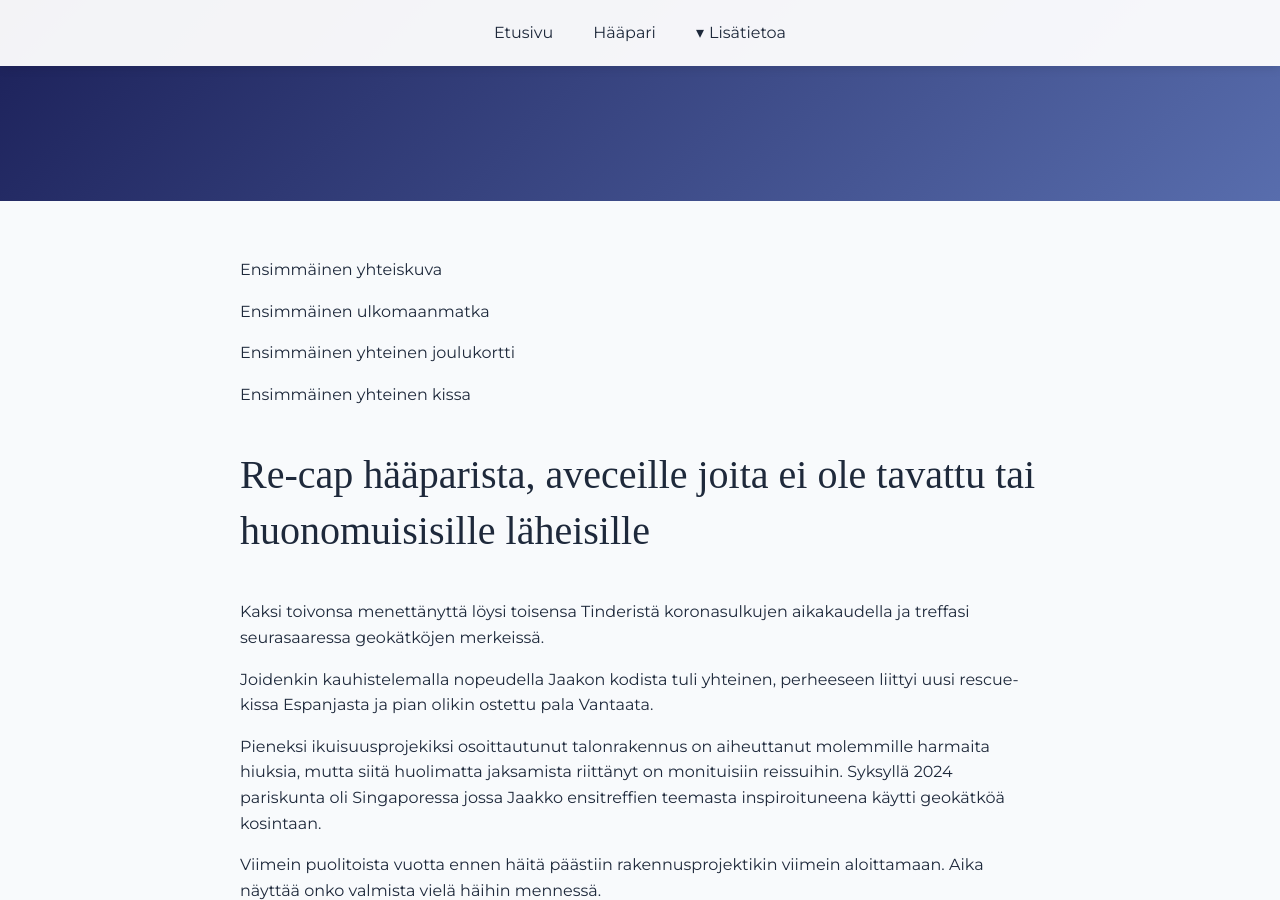
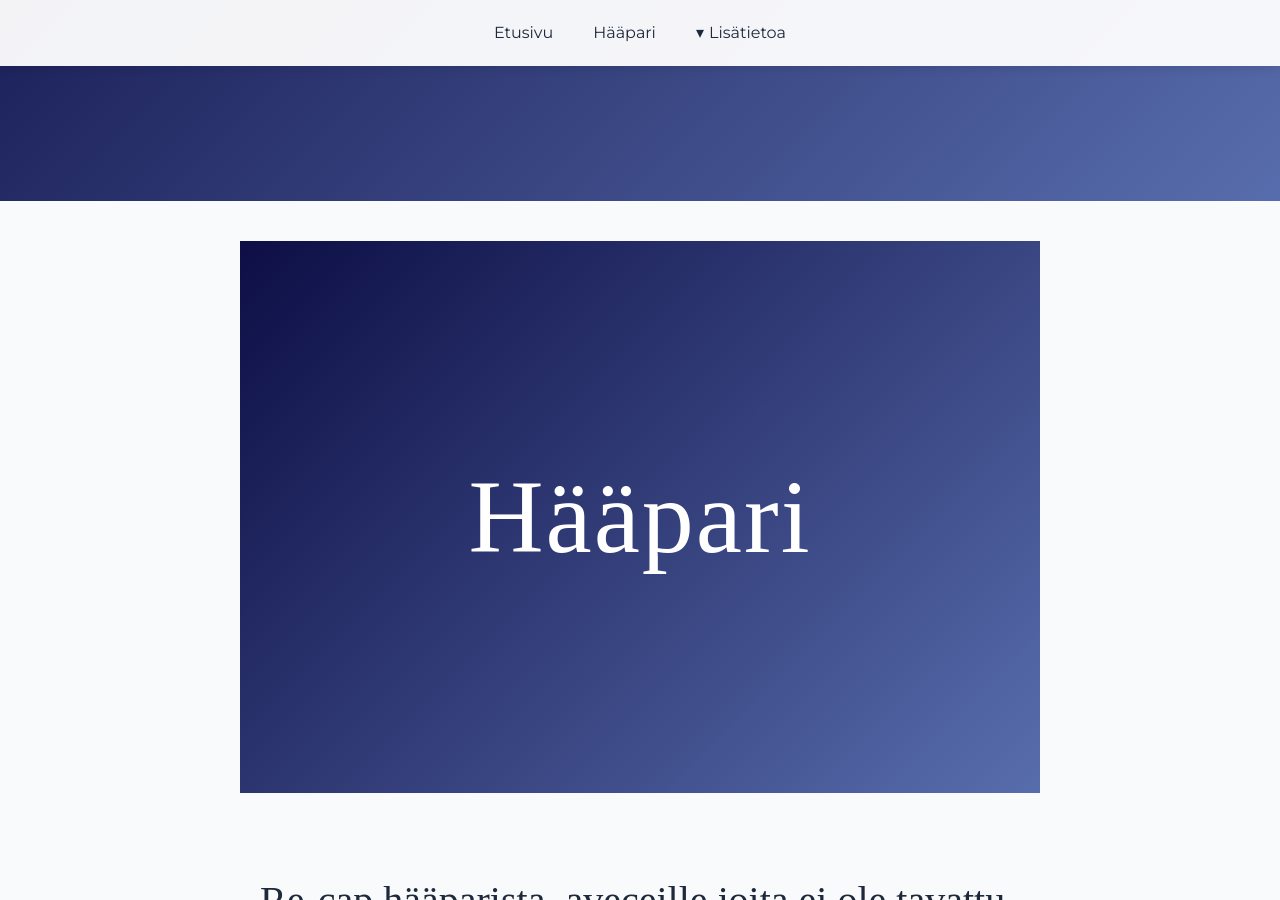
Before and after one commit to rapusirkus/rapusirkus.github.io, a Jekyll site: the page built from haapari/index.md, in a window 1280 px wide and 900 px high, scrolled down 351 px. Built offline with Jekyll 4.4.1, drawn with Linux system fonts in a browser that asks for light colours; some web fonts are replaced; some of the changed text lies outside the part shown.

```diff
--- a/hääpari/index.md
+++ b/haapari/index.md
@@ -1,16 +1,8 @@
 ---
-layout: default
+layout: page
 title: Hääpari
 hero_title: "Hääpari"
 ---
-
-Ensimmäinen yhteiskuva
-
-Ensimmäinen ulkomaanmatka
-
-Ensimmäinen yhteinen joulukortti
-
-Ensimmäinen yhteinen kissa
 
 ### Re-cap hääparista, aveceille joita ei ole tavattu tai huonomuisisille läheisille
 
@@ -21,12 +13,6 @@ Joidenkin kauhistelemalla nopeudella Jaakon kodista tuli yhteinen, perheeseen li
 Pieneksi ikuisuusprojekiksi osoittautunut talonrakennus on aiheuttanut molemmille harmaita hiuksia, mutta siitä huolimatta jaksamista riittänyt on monituisiin reissuihin. Syksyllä 2024 pariskunta oli Singaporessa jossa Jaakko ensitreffien teemasta inspiroituneena käytti geokätköä kosintaan.
 
 Viimein puolitoista vuotta ennen häitä päästiin rakennusprojektikin viimein aloittamaan. Aika näyttää onko valmista vielä häihin mennessä.
-
-Ekat yhteiset festarit
-
-Ekat drinkit kihlauksen jälkeen
-
-Ensimmäinen yhteinen talo
 
 <div class="photo-gallery">
     <figure>
```
Also changed, not shown: 2 other files.
